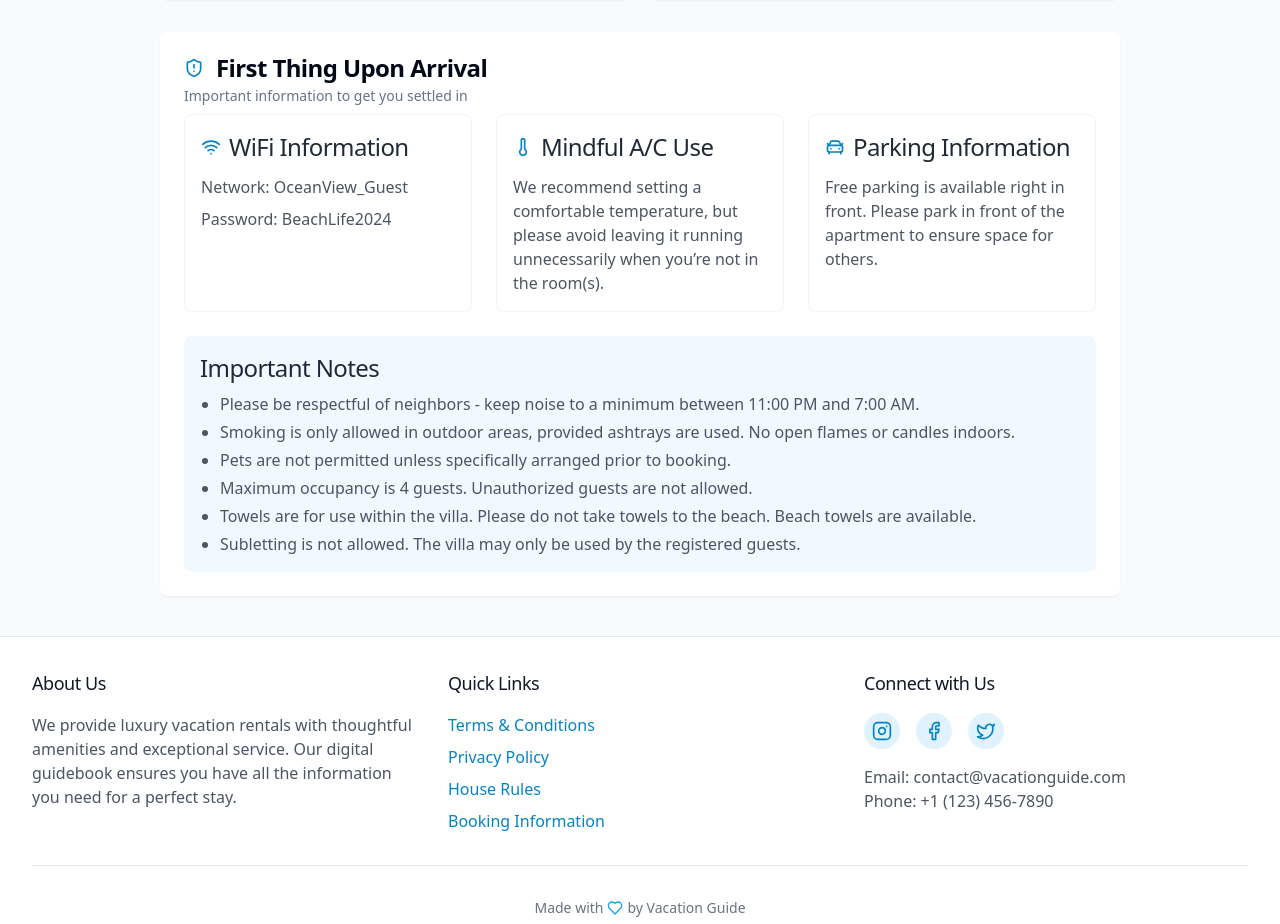
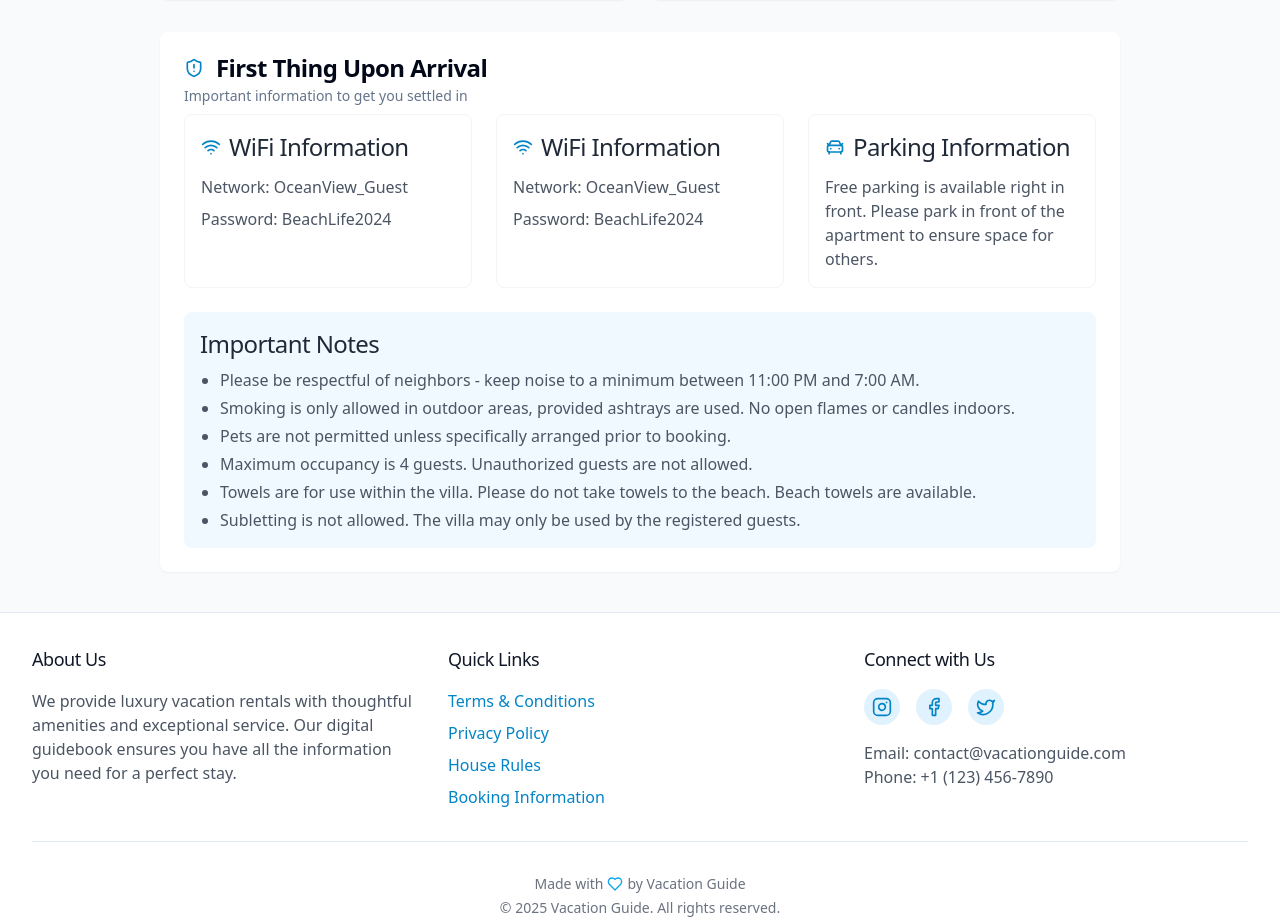
Before and after one commit to QuintinPK/wv84b-digital-guidebook, a React (Vite) app: page /checkin in a window 1280 px wide. Shown: the part 1140-2064 px from the top of the page. Built offline with nearby package versions, Linux system fonts and the light colour scheme.

Commit message:
Update CheckIn.tsx
Wifi 2x

```diff
--- a/src/pages/CheckIn.tsx
+++ b/src/pages/CheckIn.tsx
@@ -162,6 +162,7 @@ const CheckIn = () => {
             icon={<ShieldAlert size={20} />}
           >
             <div className="grid md:grid-cols-3 gap-6">
+
               <div className="border border-gray-100 rounded-lg p-4">
                 <div className="flex items-center mb-3">
                   <Wifi size={20} className="text-vacation-600 mr-2" />
@@ -173,12 +174,11 @@ const CheckIn = () => {
 
               <div className="border border-gray-100 rounded-lg p-4">
                 <div className="flex items-center mb-3">
-                  <Thermometer size={20} className="text-vacation-600 mr-2" />
-                  <h3 className="font-medium text-gray-800">Mindful A/C Use</h3>
+                  <Wifi size={20} className="text-vacation-600 mr-2" />
+                  <h3 className="font-medium text-gray-800">WiFi Information</h3>
                 </div>
-                <p className="text-gray-600">
-                  We recommend setting a comfortable temperature, but please avoid leaving it running unnecessarily when you’re not in the room(s).
-                </p>
+                <p className="text-gray-600 mb-2">Network: OceanView_Guest</p>
+                <p className="text-gray-600">Password: BeachLife2024</p>
               </div>
 
               <div className="border border-gray-100 rounded-lg p-4">
```
